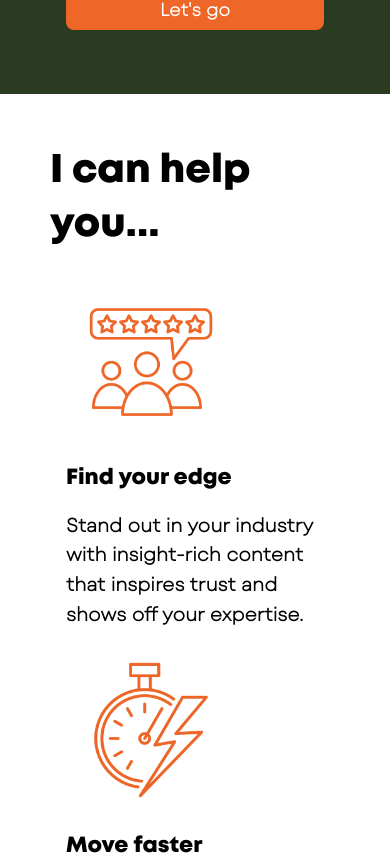
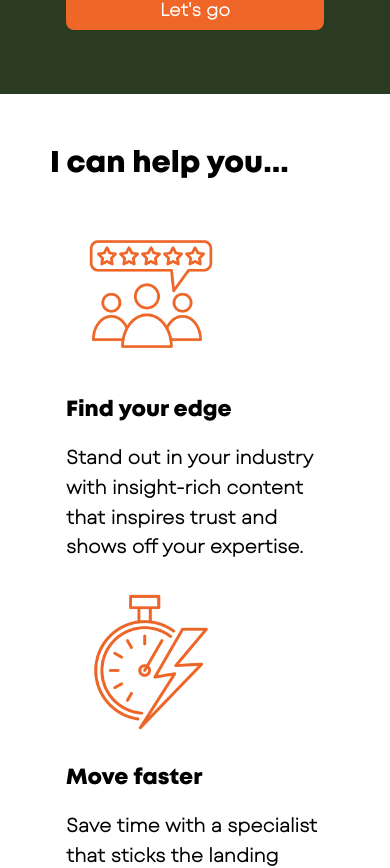
Before and after one commit to PoorBillyPilgrim/sarah-taylor-freelance-website, a Next.js app: page / in a window 390 px wide. Shown: the part 851-1719 px from the top of the page. Built offline with nearby package versions, Linux system fonts and the light colour scheme.

Commit message:
add responsive heading font sizes for h2

```diff
--- a/app/global.css
+++ b/app/global.css
@@ -1,3 +1,19 @@
+/**
+* HEADINGS
+*/
+:root {
+  --mantine-h2-font-size: 1.875rem;
+}
+
+@media (min-width: $mantine-breakpoint-sm) {
+  :root {
+    --mantine-h2-font-size: 2.5rem;
+  }
+}
+/**
+* HEADINGS
+*/
+
 @font-face {
   font-family: "Mont-Bold";
   src: url("../public/fonts/mont-bold.ttf") format("truetype");
--- a/theme.ts
+++ b/theme.ts
@@ -12,11 +12,6 @@ export const theme = createTheme({
   fontFamily: "Mont-Light",
   headings: {
     fontFamily: "Mont-Heavy",
-    sizes: {
-      h2: {
-        fontSize: "2.5rem",
-      },
-    },
   },
 
   /** COLORS */
```
